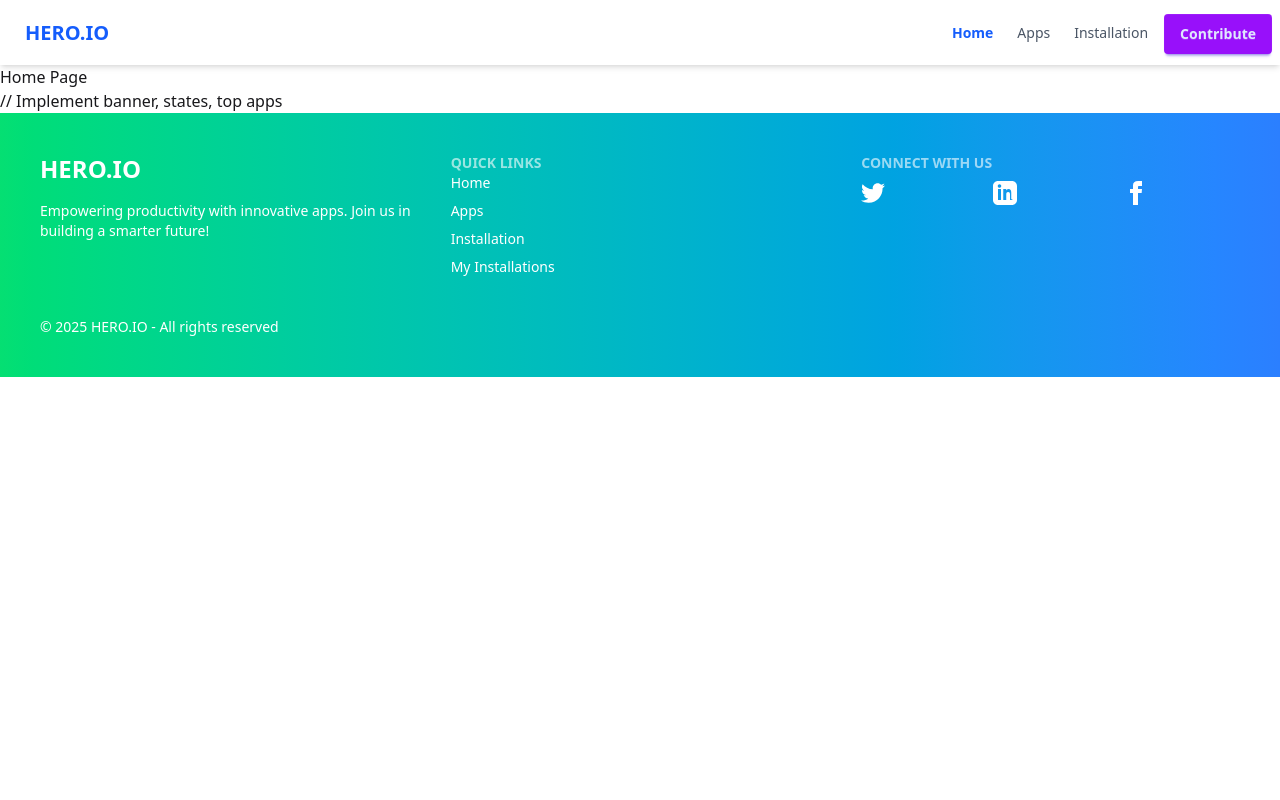
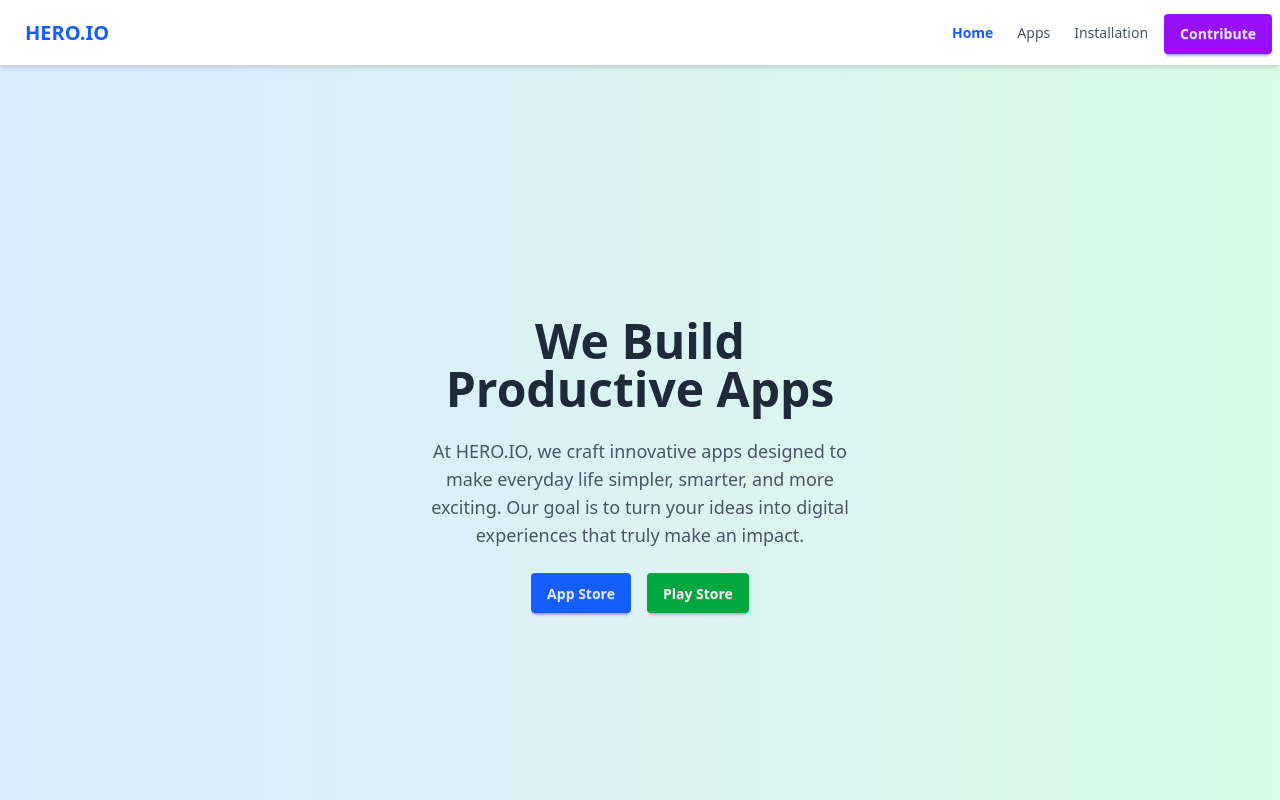
Before and after one commit to TheLunatic1/Hero-IO, a React (Vite) app in the folder hero-io/: page / in a window 1280 px wide. Shown: the top 800 px of the page. Built offline with nearby package versions, Linux system fonts and the light colour scheme.

Commit message:
Update Home.jsx

```diff
--- a/hero-io/src/components/Home/Home.jsx
+++ b/hero-io/src/components/Home/Home.jsx
@@ -1,15 +1,39 @@
 import React from 'react';
 
 export async function loader() {
-  // Placeholder loader, will fetch data later
+  // loader
   return null;
 }
 
 const Home = () => {
   return (
-    <div>
-      <h1>Home Page</h1>
-      // Implement banner, states, top apps
+    <div className="hero min-h-screen bg-gradient-to-r from-blue-100 to-green-100">
+      <div className="hero-content text-center">
+        <div className="max-w-md">
+          <h1 className="text-5xl font-bold text-gray-800">We Build Productive Apps</h1>
+          <p className="py-6 text-lg text-gray-600">
+            At HERO.IO, we craft innovative apps designed to make everyday life simpler, smarter, and more exciting. Our goal is to turn your ideas into digital experiences that truly make an impact.
+          </p>
+          <div className="space-x-4">
+            <a
+              href=""
+              target="_blank"
+              rel="noopener noreferrer"
+              className="btn btn-primary bg-blue-600 border-none hover:bg-blue-700"
+            >
+              App Store
+            </a>
+            <a
+              href=""
+              target="_blank"
+              rel="noopener noreferrer"
+              className="btn btn-secondary bg-green-600 border-none hover:bg-green-700"
+            >
+              Play Store
+            </a>
+          </div>
+        </div>
+      </div>
     </div>
   );
 };
```
